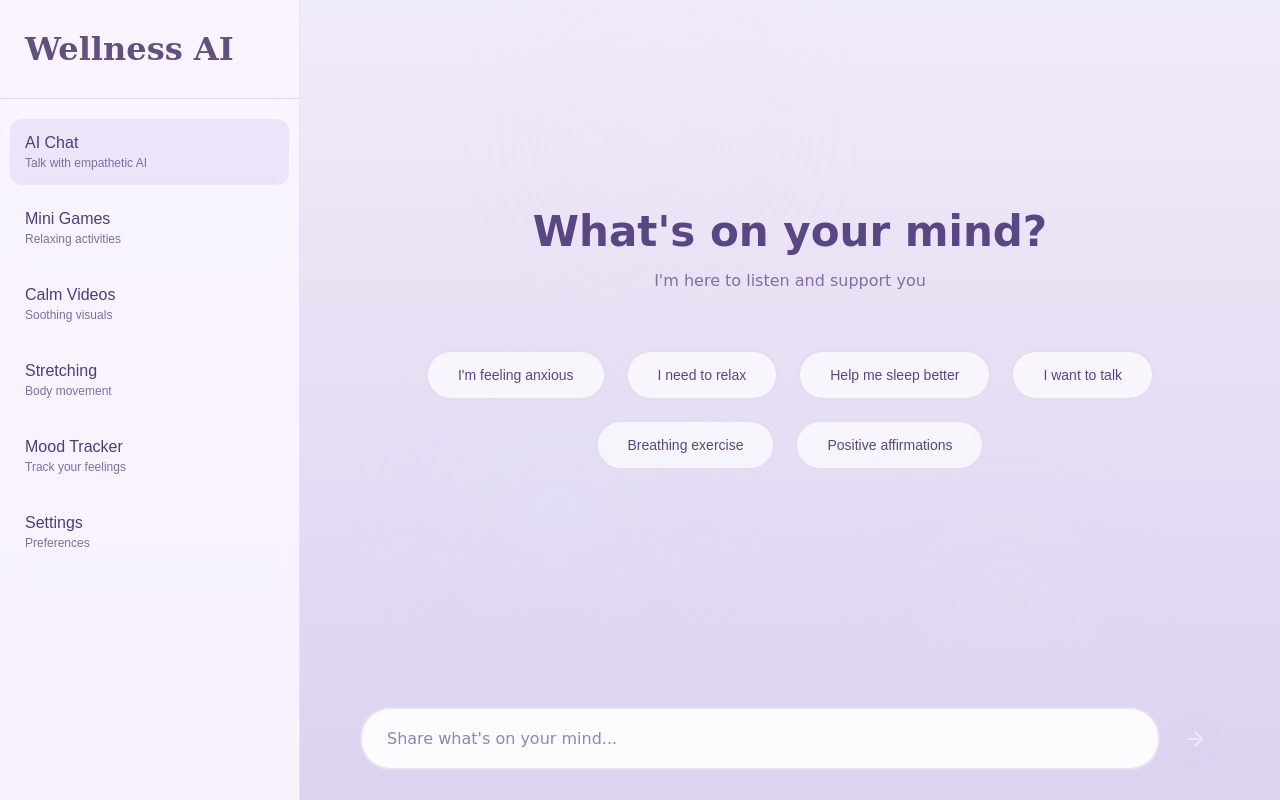
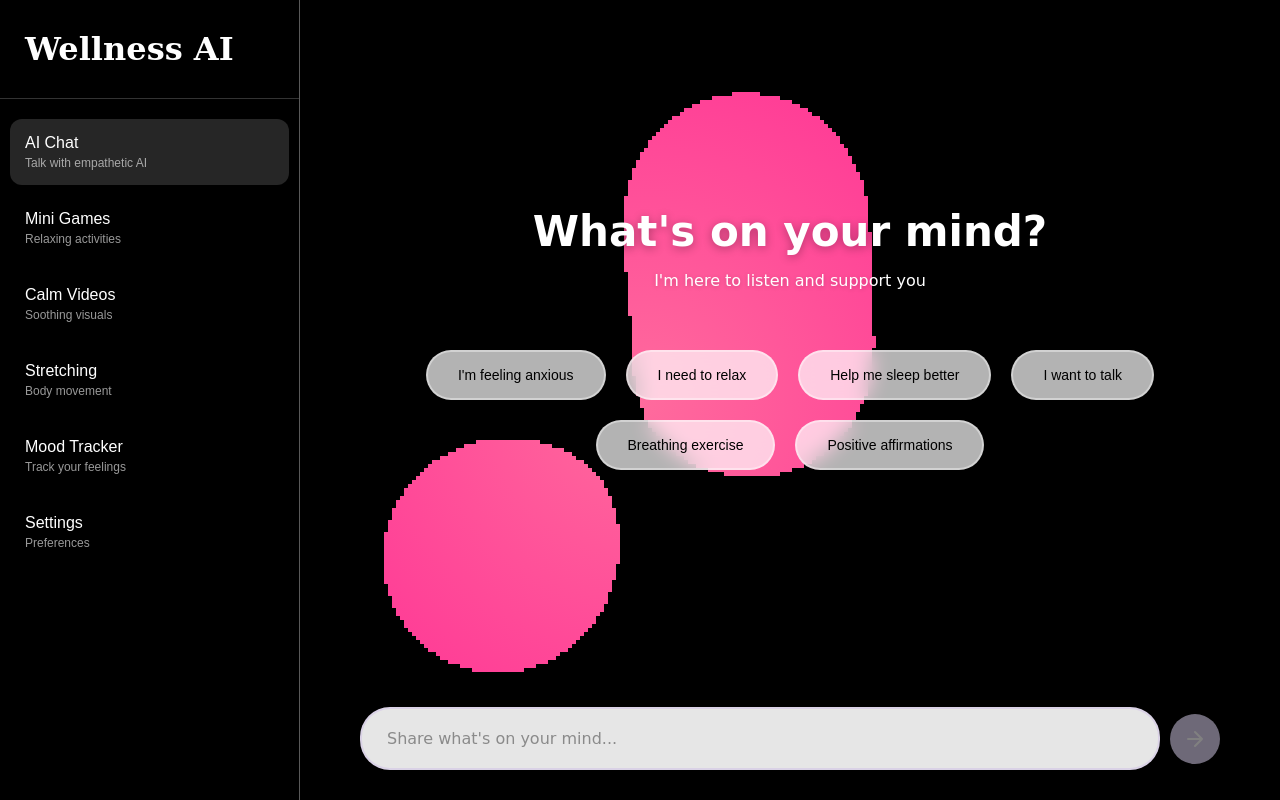
Before and after one commit to Sammymushagasha/Wellness-AI, a plain HTML site: page index.html in a window 1280 px wide. Drawn offline with Linux system fonts and the light colour scheme; animation ran at ten frames a second.

Commit message:
design changes

```diff
--- a/index.html
+++ b/index.html
@@ -16,6 +16,11 @@
     <script src="tensorflow-mood-classifier.js"></script>
 </head>
 <body>
+    <!-- Lava lamp background -->
+    <div class="lava-wrap">
+        <canvas id="lavaCanvas"></canvas>
+    </div>
+
     <!-- Left Sidebar -->
     <aside class="sidebar">
         <div class="logo">
@@ -70,11 +75,6 @@
 
     <!-- Main Chat Area -->
     <main class="main-content">
-        <!-- Floating background blobs -->
-        <div class="blob blob-1"></div>
-        <div class="blob blob-2"></div>
-        <div class="blob blob-3"></div>
-
         <!-- Empty State Content -->
         <div class="empty-state">
             <h2 class="main-greeting">What's on your mind?</h2>
@@ -120,6 +120,7 @@
         </div>
     </main>
 
+    <script src="lava.js"></script>
     <script src="script.js"></script>
 </body>
 </html>
--- /dev/null
+++ b/lava.js
@@ -0,0 +1,106 @@
+// Simplified lava lamp animation (metaballs)
+const canvas = document.getElementById('lavaCanvas');
+const ctx = canvas.getContext('2d', { alpha: false });
+
+// Enable image smoothing for anti-aliasing
+ctx.imageSmoothingEnabled = true;
+ctx.imageSmoothingQuality = 'high';
+
+let width = window.innerWidth;
+let height = window.innerHeight;
+canvas.width = width;
+canvas.height = height;
+
+// Ball constructor
+function Ball() {
+    const min = 15.0;
+    const max = 25.0;
+    this.vel = {
+        x: (Math.random() > 0.5 ? 1 : -1) * (0.5 + Math.random() * 0.6),
+        y: (Math.random() > 0.5 ? 1 : -1) * (0.5 + Math.random() * 0.5)
+    };
+    this.pos = {
+        x: width * 0.4 + Math.random() * (width * 0.5),
+        y: height * 0.2 + Math.random() * (height * 0.6)
+    };
+    this.size = min + Math.random() * (max - min);
+}
+
+Ball.prototype.move = function () {
+    const sidebarWidth = 300;
+    const leftBound = sidebarWidth * (width / window.innerWidth);
+
+    if (this.pos.x < leftBound) {
+        this.pos.x = leftBound;
+        this.vel.x = Math.abs(this.vel.x);
+    }
+
+    if (this.pos.x > width) {
+        this.pos.x = width;
+        this.vel.x = -Math.abs(this.vel.x);
+    }
+
+    if (this.pos.y < 0) {
+        this.pos.y = 0;
+        this.vel.y = Math.abs(this.vel.y);
+    }
+    if (this.pos.y > height) {
+        this.pos.y = height;
+        this.vel.y = -Math.abs(this.vel.y);
+    }
+
+    this.pos.x += this.vel.x;
+    this.pos.y += this.vel.y;
+};
+
+// Create balls - fewer for better performance
+const numBalls = 3;
+const balls = [];
+for (let i = 0; i < numBalls; i++) {
+    balls.push(new Ball());
+}
+
+// Create gradient
+const gradient = ctx.createRadialGradient(
+    width / 2, height / 2, 0,
+    width / 2, height / 2, Math.min(width, height)
+);
+gradient.addColorStop(0, '#ff6b9d');
+gradient.addColorStop(1, '#ff008d');
+
+function render() {
+    ctx.clearRect(0, 0, width, height);
+
+    balls.forEach(ball => ball.move());
+
+    ctx.fillStyle = gradient;
+    ctx.beginPath();
+
+    const step = 4;
+    for (let i = 0; i < width; i += step) {
+        for (let j = 0; j < height; j += step) {
+            let sum = 0;
+            balls.forEach(ball => {
+                const dx = i - ball.pos.x;
+                const dy = j - ball.pos.y;
+                const dist = Math.sqrt(dx * dx + dy * dy);
+                sum += (ball.size * 10000) / (dist * dist);
+            });
+
+            if (sum > 20) {
+                ctx.fillRect(i, j, step, step);
+            }
+        }
+    }
+
+    requestAnimationFrame(render);
+}
+
+window.addEventListener('resize', () => {
+    width = window.innerWidth;
+    height = window.innerHeight;
+    canvas.width = width;
+    canvas.height = height;
+});
+
+render();
--- a/styles.css
+++ b/styles.css
@@ -7,18 +7,37 @@
 
 body {
     font-family: 'DejaVu Sans', -apple-system, BlinkMacSystemFont, 'Segoe UI', sans-serif;
-    background: linear-gradient(180deg, #F0EBF8 0%, #DCD2F0 100%);
+    background: #000000;
     height: 100vh;
     overflow: hidden;
     display: flex;
 }
 
+/* ===== LAVA LAMP BACKGROUND ===== */
+.lava-wrap {
+    position: fixed;
+    top: 0;
+    left: 0;
+    width: 100%;
+    height: 100%;
+    overflow: hidden;
+    background: #000000;
+    z-index: 0;
+}
+
+#lavaCanvas {
+    width: 100%;
+    height: 100%;
+    display: block;
+}
+
+
 /* ===== SIDEBAR ===== */
 .sidebar {
     width: 300px;
-    background: rgba(250, 245, 255, 0.9);
+    background: #000000;
     backdrop-filter: blur(10px);
-    border-right: 1px solid rgba(200, 190, 220, 0.3);
+    border-right: 1px solid rgba(255, 255, 255, 0.35);
     display: flex;
     flex-direction: column;
     position: relative;
@@ -33,12 +52,12 @@ body {
     font-family: 'DejaVu Serif', Georgia, serif;
     font-size: 32px;
     font-weight: bold;
-    color: #64507E;
+    color: #FFFFFF;
 }
 
 .divider {
     height: 1px;
-    background: rgba(200, 190, 220, 0.5);
+    background: rgba(255, 255, 255, 0.2);
     margin: 0;
 }
 
@@ -64,11 +83,11 @@ body {
 }
 
 .nav-item:hover {
-    background: rgba(200, 180, 230, 0.1);
+    background: rgba(255, 255, 255, 0.1);
 }
 
 .nav-item.active {
-    background: rgba(200, 180, 230, 0.25);
+    background: rgba(255, 255, 255, 0.15);
 }
 
 .nav-icon {
@@ -86,12 +105,12 @@ body {
 .nav-title {
     font-size: 16px;
     font-weight: 500;
-    color: #503C78;
+    color: #FFFFFF;
 }
 
 .nav-desc {
     font-size: 12px;
-    color: #826EA0;
+    color: rgba(255, 255, 255, 0.6);
 }
 
 /* ===== MAIN CONTENT ===== */
@@ -104,40 +123,7 @@ body {
 }
 
 /* ===== FLOATING BACKGROUND BLOBS ===== */
-.blob {
-    position: absolute;
-    border-radius: 50%;
-    filter: blur(60px);
-    opacity: 0.15;
-    pointer-events: none;
-}
-
-.blob-1 {
-    width: 180px;
-    height: 180px;
-    background: rgba(240, 230, 255, 0.8);
-    top: 10%;
-    left: 25%;
-    animation: float 20s infinite ease-in-out;
-}
-
-.blob-2 {
-    width: 220px;
-    height: 220px;
-    background: rgba(220, 240, 250, 0.7);
-    top: 50%;
-    left: 15%;
-    animation: float 25s infinite ease-in-out 5s;
-}
-
-.blob-3 {
-    width: 150px;
-    height: 150px;
-    background: rgba(250, 240, 245, 0.8);
-    bottom: 15%;
-    right: 20%;
-    animation: float 18s infinite ease-in-out 10s;
-}
+/* Floating blobs removed in favor of lava background */
 
 @keyframes float {
     0%, 100% {
@@ -160,23 +146,25 @@ body {
     justify-content: center;
     padding: 40px;
     position: relative;
-    z-index: 1;
+    z-index: 5;
 }
 
 .main-greeting {
     font-family: 'DejaVu Sans', sans-serif;
     font-size: 42px;
     font-weight: bold;
-    color: #5A4682;
+    color: #FFFFFF;
     margin-bottom: 15px;
     text-align: center;
+    text-shadow: 0 2px 10px rgba(0, 0, 0, 0.3);
 }
 
 .sub-greeting {
     font-size: 16px;
-    color: #826EA0;
+    color: #FFFFFF;
     margin-bottom: 60px;
     text-align: center;
+    text-shadow: 0 1px 5px rgba(0, 0, 0, 0.2);
 }
 
 .prompts-container {
@@ -198,10 +186,10 @@ body {
     padding: 15px 30px;
     background: rgba(255, 255, 255, 0.7);
     backdrop-filter: blur(10px);
-    border: 2px solid rgba(200, 180, 230, 0.4);
+    border: 2px solid rgba(255, 255, 255, 0.4);
     border-radius: 25px;
     font-size: 14px;
-    color: #5A4682;
+    color: #000000;
     cursor: pointer;
     transition: all 0.2s ease;
     white-space: nowrap;
@@ -209,9 +197,9 @@ body {
 
 .prompt-bubble:hover {
     background: rgba(255, 255, 255, 0.9);
-    border-color: rgba(200, 180, 230, 0.6);
+    border-color: rgba(255, 255, 255, 0.6);
     transform: translateY(-2px);
-    box-shadow: 0 4px 12px rgba(100, 80, 150, 0.1);
+    box-shadow: 0 4px 12px rgba(100, 80, 150, 0.2);
 }
 
 .prompt-bubble:active {
@@ -271,17 +259,17 @@ body {
 }
 
 .message.user .message-bubble {
-    background: rgba(190, 170, 230, 0.5);
+    background: #000000;
     backdrop-filter: blur(10px);
-    color: #3C2864;
-    border: 1px solid rgba(210, 190, 240, 0.3);
+    color: #FFFFFF;
+    border: 1px solid rgba(255, 255, 255, 0.5);
 }
 
 .message.ai .message-bubble {
-    background: rgba(255, 255, 255, 0.7);
+    background: #000000;
     backdrop-filter: blur(10px);
-    color: #463278;
-    border: 1px solid rgba(230, 220, 250, 0.3);
+    color: #FFFFFF;
+    border: 1px solid rgba(255, 255, 255, 0.5);
 }
 
 /* ===== INPUT AREA ===== */
@@ -304,7 +292,7 @@ body {
     flex: 1;
     padding: 20px 25px;
     font-size: 16px;
-    color: #503C78;
+    color: #000000;
     background: rgba(255, 255, 255, 0.9);
     backdrop-filter: blur(10px);
     border: 2px solid rgba(200, 180, 230, 0.4);
@@ -315,7 +303,7 @@ body {
 }
 
 #messageInput::placeholder {
-    color: #9682B4;
+    color: rgba(0, 0, 0, 0.4);
 }
 
 #messageInput:focus {
@@ -328,7 +316,7 @@ body {
     height: 50px;
     border-radius: 50%;
     border: none;
-    background: #A082D2;
+    background: #ff6b9d;
     cursor: pointer;
     display: flex;
     align-items: center;
@@ -338,6 +326,7 @@ body {
 }
 
 .send-button:hover:not(:disabled) {
+    background: #ff008d;
     transform: scale(1.05);
 }
 
```
